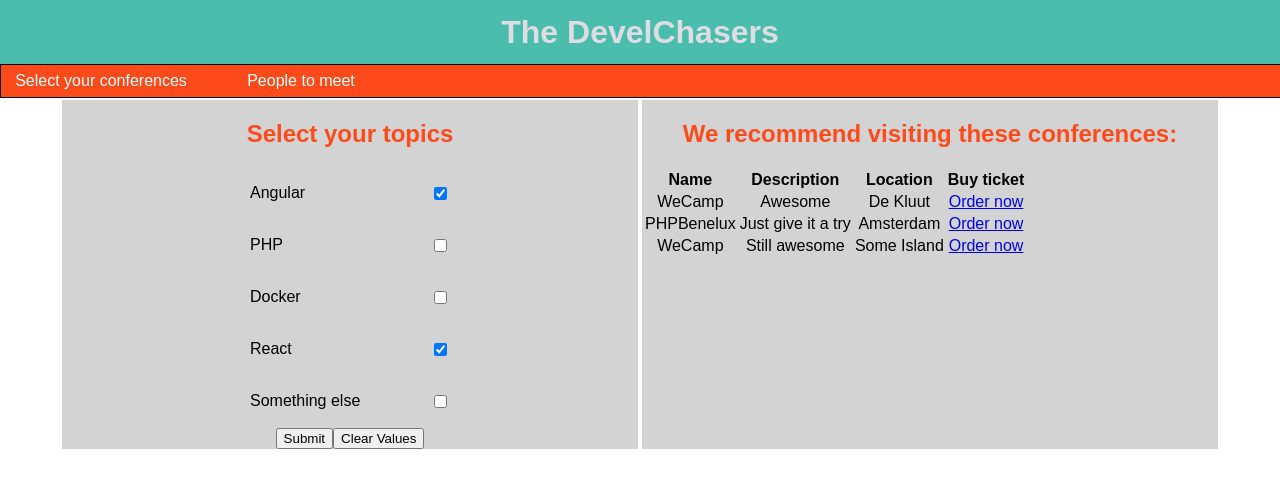
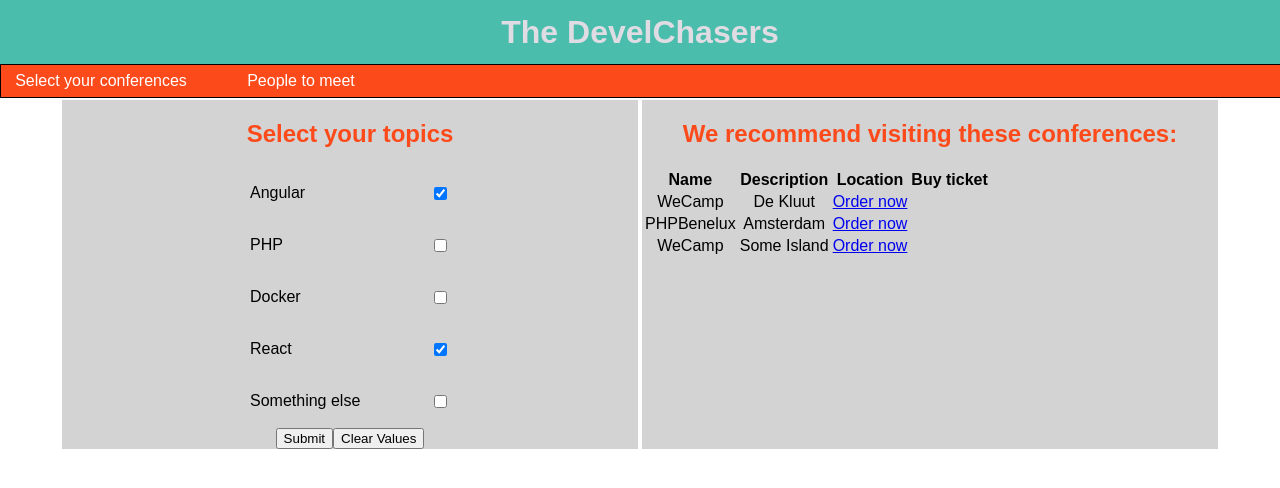
Before and after one commit to WeCamp/the-develchase, a React (Create React App) app in the folder src/resources/public/frontend/: page / in a window 1280 px wide. Shown: the top 488 px of the page. Built offline with nearby package versions, Linux system fonts and the light colour scheme; no server answers.

Commit message:
Frontend works

```diff
--- a/src/resources/public/frontend/src/App.js
+++ b/src/resources/public/frontend/src/App.js
@@ -68,23 +68,25 @@ class App extends Component {
     constructor() {
         super();
         this.state = { items: [] };
+		console.log("state", this.setState);
+	}
 
-    }
-
-    componentDidMount() {
-        var self = this;
-
-        fetch(`http://echo.jsontest.com/fruit/banana/apple/tree`)
-            .then(function(response) {
-                return response.json();
-            })
-            .then(function(parsedData) {
-                self.setState({items:parsedData});
-                console.log(self.state);
-            });
-    }
+	apiCall( input )
+	{
+		fetch(`http://echo.jsontest.com/fruit/banana/apple/tree`)
+		.then(function (response) {
+			console.log("response", response);
+			return response.json();
+		})
+		.then(function (parsedData) {
+			input.setState({items: parsedData});
+			console.log( "setState", input.state );
+		})
+	}
 
   render() {
+	  var that = this;
+
 	  return (
       <div className="App">
         <Header>
@@ -98,7 +100,7 @@ class App extends Component {
         <Content>
             <Topics>
                 <SubTitle>Select your topics</SubTitle>
-                <TopicSelector />
+                <TopicSelector apiCall={ this.apiCall } that={ that }/>
             </Topics>
             <Conferences>
                 <SubTitle>We recommend visiting these conferences:</SubTitle>
--- a/src/resources/public/frontend/src/ConferencesResult.js
+++ b/src/resources/public/frontend/src/ConferencesResult.js
@@ -23,19 +23,16 @@ const columns = [{
 const conferences = [{
 	id: '1',
 	name: 'WeCamp',
-	description: 'Awesome',
 	location: 'De Kluut',
 	url: 'http://www.wecamp.com',
 }, {
 	id: '2',
 	name: 'PHPBenelux',
-	description: 'Just give it a try',
 	location: 'Amsterdam',
 	url: 'http://www.phpbenelux.com',
 }, {
 	id: '3',
 	name: 'WeCamp',
-	description: 'Still awesome',
 	location: 'Some Island',
 	url: 'http://www.wecamp.com',
 }];
@@ -56,7 +53,6 @@ export function ConferencesResult() {
 					return (
 						<tr key={ conference.id }>
 							<td>{ conference.name }</td>
-							<td>{ conference.description }</td>
 							<td>{ conference.location }</td>
 							<td><a href={ conference.url }>Order now</a></td>
 						</tr>
--- a/src/resources/public/frontend/src/Topics.js
+++ b/src/resources/public/frontend/src/Topics.js
@@ -52,19 +52,8 @@ class TopicSelector extends Component {
 		console.log("state", this.state );
 	}
 
-	// handleSubmit(event) {
-	// 	console.log("state", this.state );
-	// 	event.preventDefault();
-	// }
-	// handleChange(event) {
-	// 	console.log( "handlechange", event );
-	// 	this.setState({value: event.target.value});
-	// }
-	componentDidUpdate(prevProps, prevState) {
-	console.log("state after change", this.state );
-}
-
 	render(){
+		var self = this;
 		return (
 			<form onSubmit={this.handleSubmit}>
 				{ this.state.topics.map( function( topic ) {
@@ -76,9 +65,8 @@ class TopicSelector extends Component {
 										defaultChecked={ topic.checked }
 										component="input"
 										type="checkbox"
-										onClick={ ()=> {  topic.checked = !topic.checked;
-											console.log( "checked?", topic.checked );
-										} }
+										onClick={ ()=> { self.props.apiCall( self.props.that ) }
+										}
 									/>
 								</TopicName>
 							</TopicItem>
```
